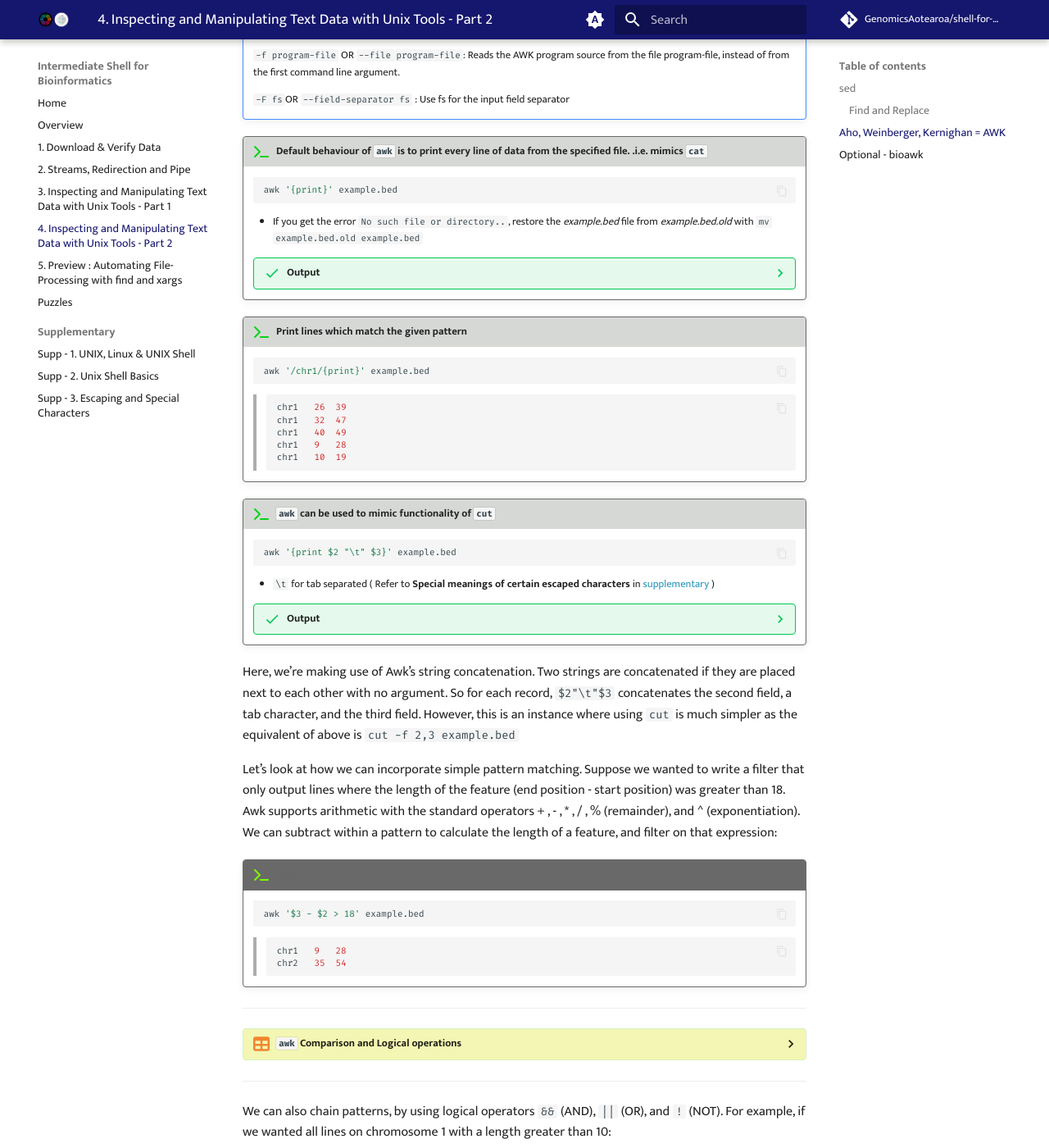
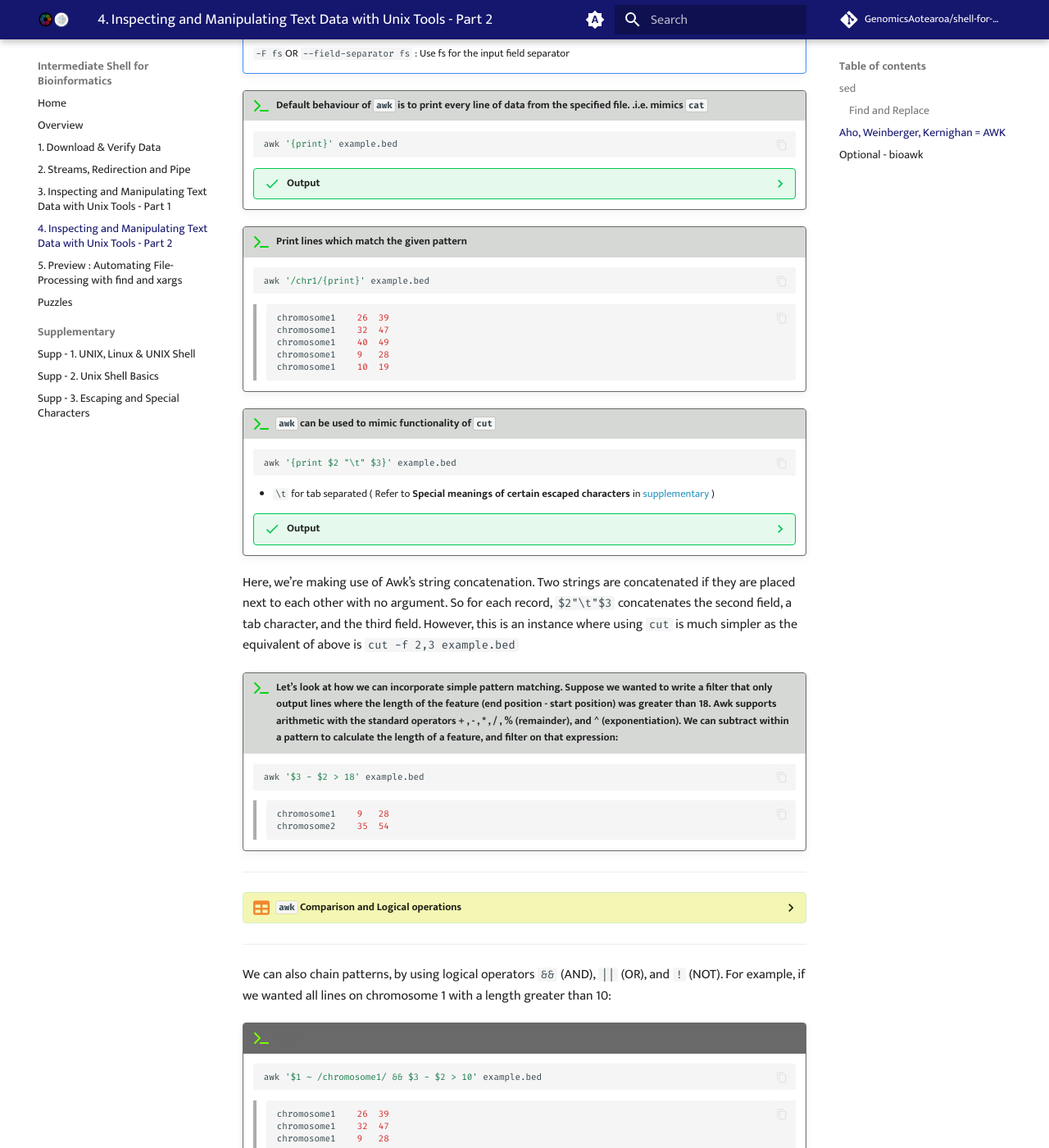
Before and after one commit to GenomicsAotearoa/shell-for-bioinformatics, an MkDocs documentation site: the page built from docs/5_inspectmanipulate2.md, in a window 1280 px wide and 1400 px high, scrolled down 4423 px. Shown: the whole window at 82% size. Built offline with MkDocs 1.6.1 and Material for MkDocs 9.7.7, drawn with Linux system fonts in a browser that asks for light colours; comment, search, counter and statistics services are not loaded; some of the changed text lies outside the part shown.

Commit message:
replace chr1 with chromosome1

````diff
--- a/docs/5_inspectmanipulate2.md
+++ b/docs/5_inspectmanipulate2.md
@@ -163,11 +163,6 @@ One of the powerful features is that we can combine these ranges or multiples in
     approach and use .* . Consider:
 
 - - -
-
-!!! terminal-2 "In preparation for next lesson, rename *`example.bed.old`* back to  *`example.bed`*"
-
-    ```bash
-    mv example.bed.old example.bed
     ```
 
 ## Aho, Weinberger, Kernighan = AWK
@@ -226,19 +221,18 @@ awk options 'selection_criteria {action}' input-file >  output-file
     awk '{print}' example.bed
     ```
 
-    - If you get the error `No such file or directory..`, restore the *example.bed* file from *example.bed.old* with `mv example.bed.old example.bed`
-
     ??? success "Output"
 
         ```bash
-        chr1	26	39
-        chr1	32	47
-        chr3	11	28
-        chr1	40	49
-        chr3	16	27
-        chr1	9	28
-        chr2	35	54
-        chr1	10	19
+        chromosome1	26	39
+        chromosome1	32	47
+        chromosome3	11	28
+        chromosome1	40	49
+        chromosome3	16	27
+        chromosome1	9	28
+        chromosome2	35	54
+        chromosome1	10	19
+
         ```
 
 !!! terminal-2 "Print lines which match the given pattern"
@@ -247,11 +241,11 @@ awk options 'selection_criteria {action}' input-file >  output-file
     awk '/chr1/{print}' example.bed
     ```
     >```bash
-    >chr1	26	39
-    >chr1	32	47
-    >chr1	40	49
-    >chr1	9	28
-    >chr1	10	19
+    >chromosome1	26	39
+    >chromosome1	32	47
+    >chromosome1	40	49
+    >chromosome1	9	28
+    >chromosome1	10	19
     >```
 
 !!! terminal-2 "`awk` can be used to mimic functionality of `cut`"
@@ -276,17 +270,16 @@ awk options 'selection_criteria {action}' input-file >  output-file
         ```
 Here, we’re making use of Awk’s string concatenation. Two strings are concatenated if they are placed next to each other with no argument. So for each record, `$2"\t"$3` concatenates the second field, a tab character, and the third field. However, this is an instance where using `cut` is much simpler as the equivalent of above is `cut -f 2,3 example.bed`
 
-Let’s look at how we can incorporate simple pattern matching. Suppose we wanted to write a filter that only output lines where the length of the feature (end
-position - start position) was greater than 18. Awk supports arithmetic with the standard operators + , - , * , / , % (remainder), and ^ (exponentiation). We can subtract within a pattern to calculate the length of a feature, and filter on that expression:
 
-!!! terminal "code"
+
+!!! terminal-2 "Let’s look at how we can incorporate simple pattern matching. Suppose we wanted to write a filter that only output lines where the length of the feature (end position - start position) was greater than 18. Awk supports arithmetic with the standard operators + , - , * , / , % (remainder), and ^ (exponentiation). We can subtract within a pattern to calculate the length of a feature, and filter on that expression:"
 
     ```bash
     awk '$3 - $2 > 18' example.bed
     ```
     >```bash
-    >chr1	9	28
-    >chr2	35	54
+    >chromosome1	9	28
+    >chromosome2	35	54
     >```
 
 - - -
@@ -315,12 +308,12 @@ We can also chain patterns, by using logical operators `&&` (AND), `||` (OR), an
 !!! terminal "code"
 
     ```bash
-    awk '$1 ~ /chr1/ && $3 - $2 > 10' example.bed
+    awk '$1 ~ /chromosome1/ && $3 - $2 > 10' example.bed
     ```
     >```bash
-    >chr1	26	39
-    >chr1	32	47
-    >chr1	9	28
+    >chromosome1	26	39
+    >chromosome1	32	47
+    >chromosome1	9	28
     >```
 !!! info ""
 
````
